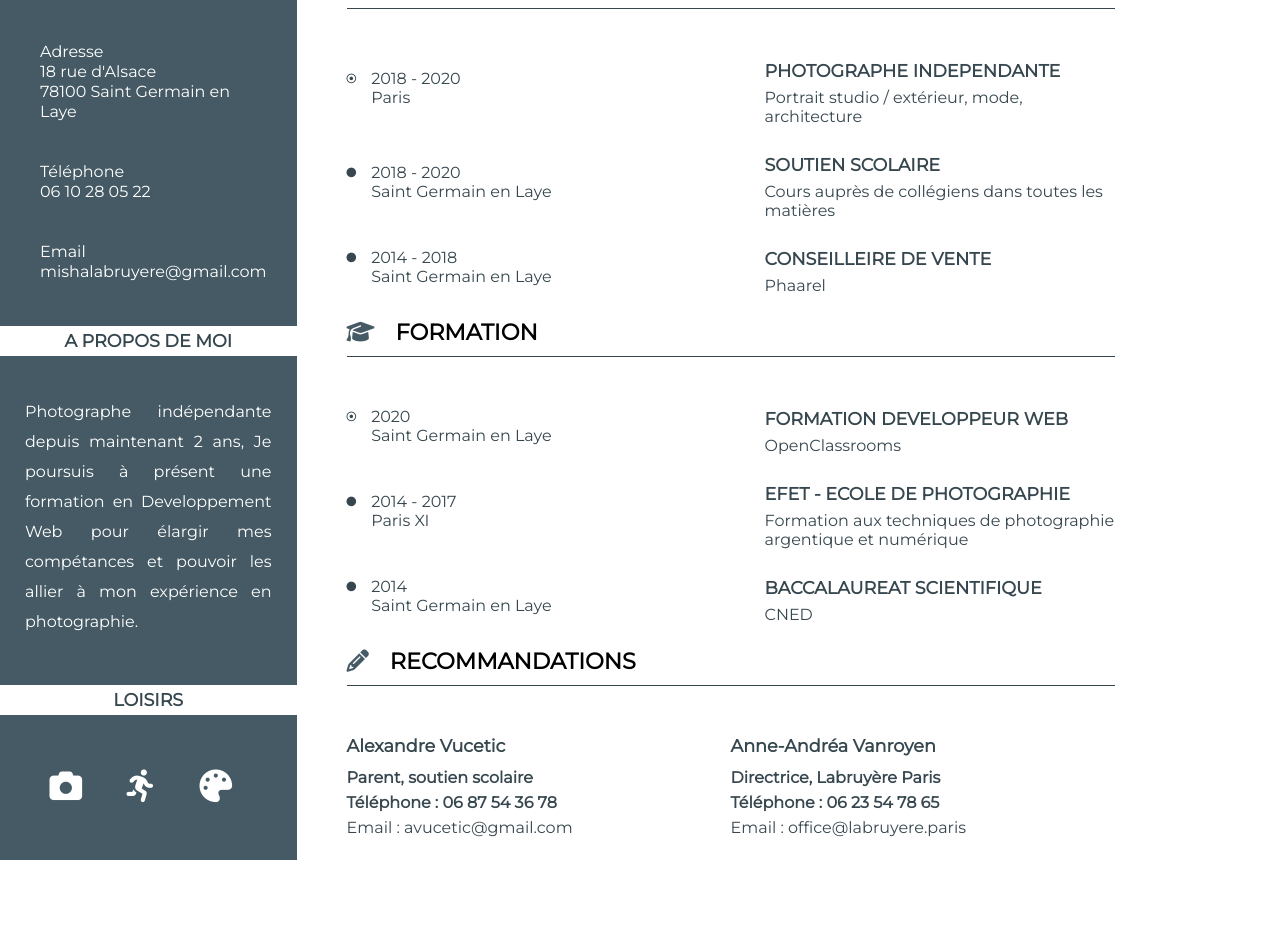
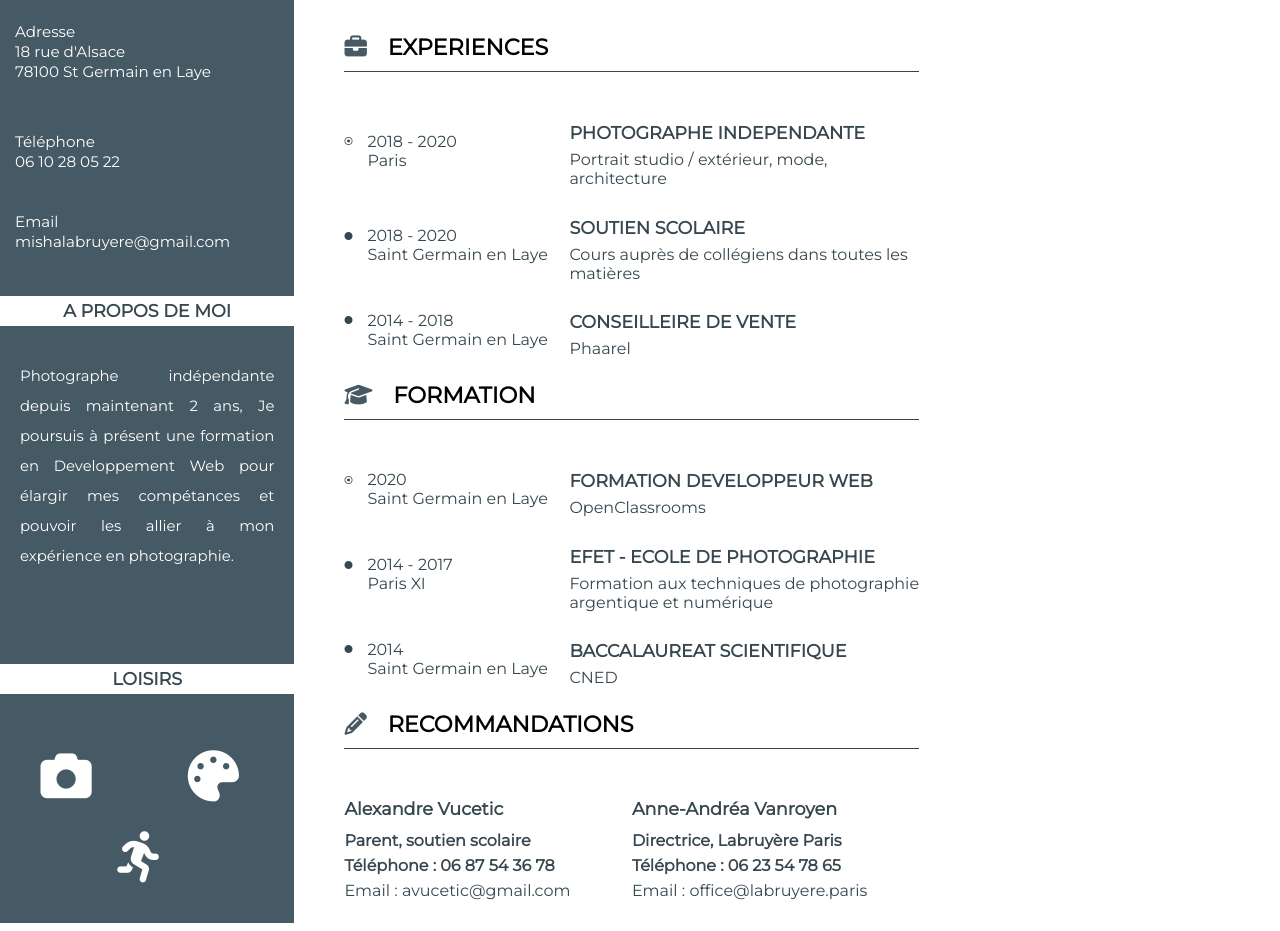
Before and after one commit to Misha-Labruyere/projet2, a plain HTML site: page index.html in a window 1280 px wide. Shown: the part 258-1189 px from the top of the page. Before the commit the page ends 1126 px from the top, so only its background shows below. Drawn offline with Linux system fonts and the light colour scheme.

Commit message:
Modifier noms de fichiers

```diff
--- a/P2_01_CV.html
+++ b/index.html
@@ -3,7 +3,7 @@
 
 <head>
     <meta charset="utf-8" />
-    <link rel="stylesheet" href="P2_02_CV.css" />
+    <link rel="stylesheet" href="style.css" />
     <link href="https://fonts.googleapis.com/css?family=Montserrat&display=swap" rel="stylesheet">
     <script src="https://kit.fontawesome.com/990c8adfeb.js" crossorigin="anonymous"></script>
     <title>CV Misha Labruyère</title>
@@ -24,7 +24,7 @@
                             <address>
                                 Adresse
                                 18 rue d'Alsace
-                                78100 Saint Germain en Laye</address>
+                                78100 St Germain en Laye</address>
 
                             <div class="telephone">
                                 Téléphone
@@ -35,13 +35,14 @@
                             Email
                             mishalabruyere@gmail.com</div>
                     </ul>
-                    </p>
+
                 </div>
             </section>
 
             <section>
-                <h4>A PROPOS DE MOI</h4>
+
                 <div class="description">
+                    <h4>A PROPOS DE MOI</h4>
                     <p>
                         Photographe indépendante depuis maintenant 2 ans,
                         Je poursuis à présent une formation en Developpement Web
@@ -56,11 +57,13 @@
 
                 <div class="loisirs">
                     <h4>LOISIRS</h4>
-                    <p>
+                    <div class="photo-art">
                         <i class="fas fa-camera"></i>
+                        <i class="fas fa-palette"></i>
+                    </div>
+                    <div class="sport">
                         <i class="fas fa-running"></i>
-                        <i class="fas fa-palette"></i>
-                    </p>
+                    </div>
                 </div>
 
             </section>
--- a/P2_02_CV.css
+++ b/style.css
@@ -48,12 +48,8 @@
     border-right: 1px solid black;
     }
 
-  .description p {
-    color: rgb(255, 255, 255);
-    background-color: rgb(69, 90, 100);
-    line-height: 5px;
-    border-left: 1px solid black;
-    font-size: 1.8em;
+  .description {
+    display: none;
   }
 
   .experiences, .formation, .recommandations {
@@ -104,7 +100,7 @@
 
 h1 {
   color: rgb(69, 90, 100);
-  font-size: 4em;
+  font-size: 3.7em;
   margin-bottom: 0em;
 }
 
@@ -166,15 +162,6 @@ address {
   font-style: normal;
 }
 
-.loisirs p {
-  display: flex;
-  font-size: 3.4em;
-  padding-left: 20px;
-  padding-right: 20px;
-  padding-bottom: 0em;
-  justify-content: space-evenly;
-}
-
 #description {
   line-height: 20px;
 }
@@ -185,24 +172,18 @@ address {
 }
 
 #a-propos {
-  max-width: 30vw;
+  max-width: 23vw;
   text-align: start;
   background-color: rgb(69, 90, 100);
   color: white;
   line-height: 20px;
 }
 
-.contact ul {
-  white-space: pre-line;
-  padding-right: 30px;
-  margin-top: 0px;
-}
-
 #parcours {
   margin-left: 20px;
   padding-left: 30px;
   color: rgb(55, 71, 79);
-  max-width: 800px;
+  max-width: 575px;
 }
 
 .formation {
@@ -254,34 +235,57 @@ address {
 
 .date {
   white-space: pre-line;
-  width: 300px;
+  width: 200px;
   align-self: center;
 }
 
 i {
-  font-size: 0.6em;
+  font-size: 0.5em;
   align-self: center;
   margin-right: 15px;
 }
 
 .loisirs i {
   color: white;
+  font-size: 3.2em;
+}
+
+.photo-art {
+  display: flex;
+  justify-content: space-around;
+  padding-top: 55px;
+}
+
+.sport {
+  text-align: center;
+  padding-top: 30px;
 }
 
 .description p {
   line-height: 30px;
-  font-size: 1em;
+  font-size: 0.93em;
   text-align: justify;
-  padding: 25px;
+  padding: 20px;
+  min-height: 260px;
 }
 
 .adresse-telephone {
-  height: 180px;
+  height: 210px;
 }
 .mail {
-  height: 60px;
+  height: 80px;
 }
 
 address {
-  height: 80px;
+  height: 70px;
 }
+
+.contact ul {
+  display: flex;
+  flex-direction: column;
+  white-space: pre-line;
+  margin-top: 0px;
+  font-size: 1em;
+  padding-left: 15px;
+  font-size: 0.95em;
+}
```
